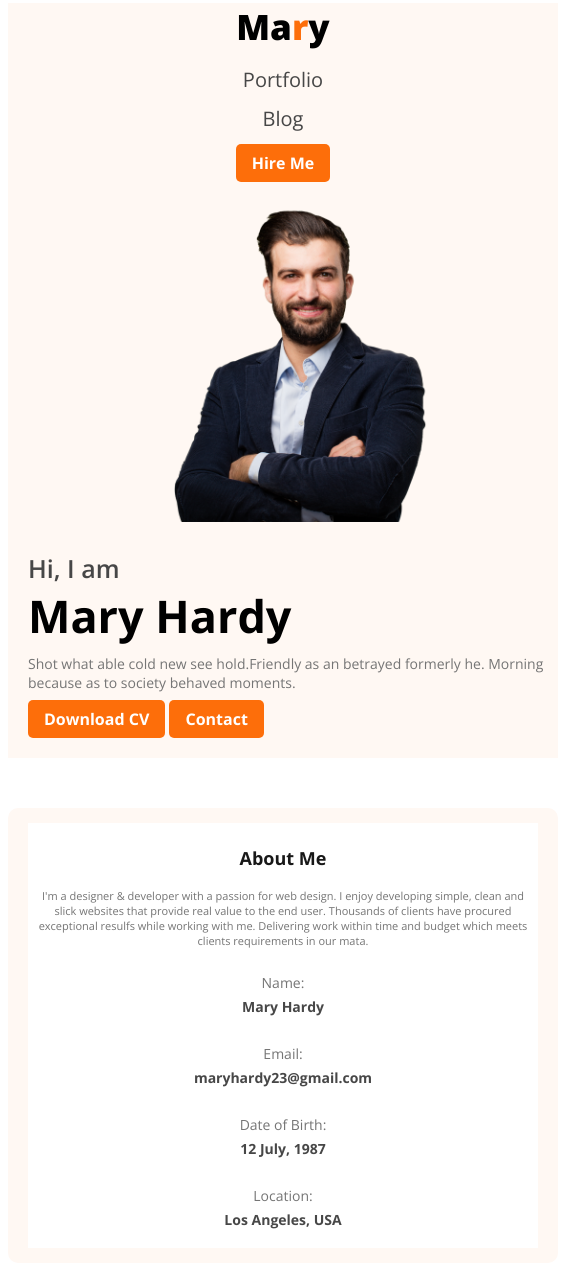
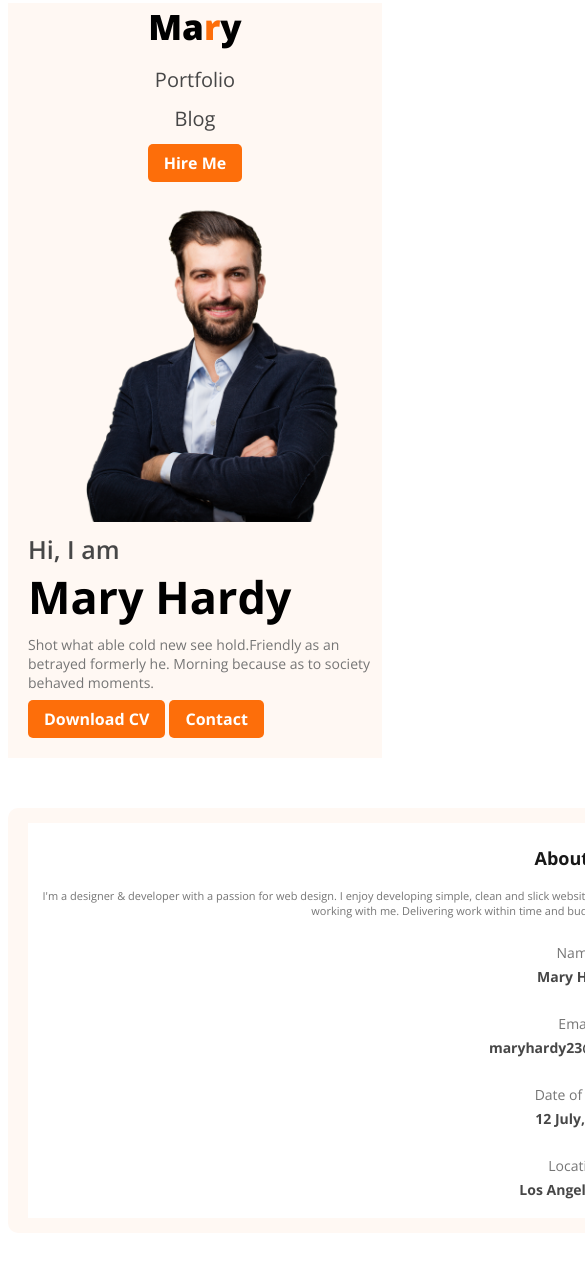
Before and after one commit to md-ahmodullah/Web-Developer-Portfolio, a plain HTML site: page index.html in a window 390 px wide. Shown: the part 47-1314 px from the top of the page, 585 px wide, since content can reach past the window. Drawn offline with nearby package versions, Linux system fonts and the light colour scheme.

Commit message:
responsive testing without using any width

```diff
--- a/styles/style.css
+++ b/styles/style.css
@@ -97,7 +97,6 @@ nav ul li a{
         display: flex;
         flex-direction: column;
         align-items: center;
-        width: 550px;
         margin: 50px auto;
     }
     nav{
@@ -191,7 +190,6 @@ main{
 
 @media screen and (max-width: 576px) {
     main{
-        max-width: 550px;
         margin: 50px auto;
     }
 }
```
